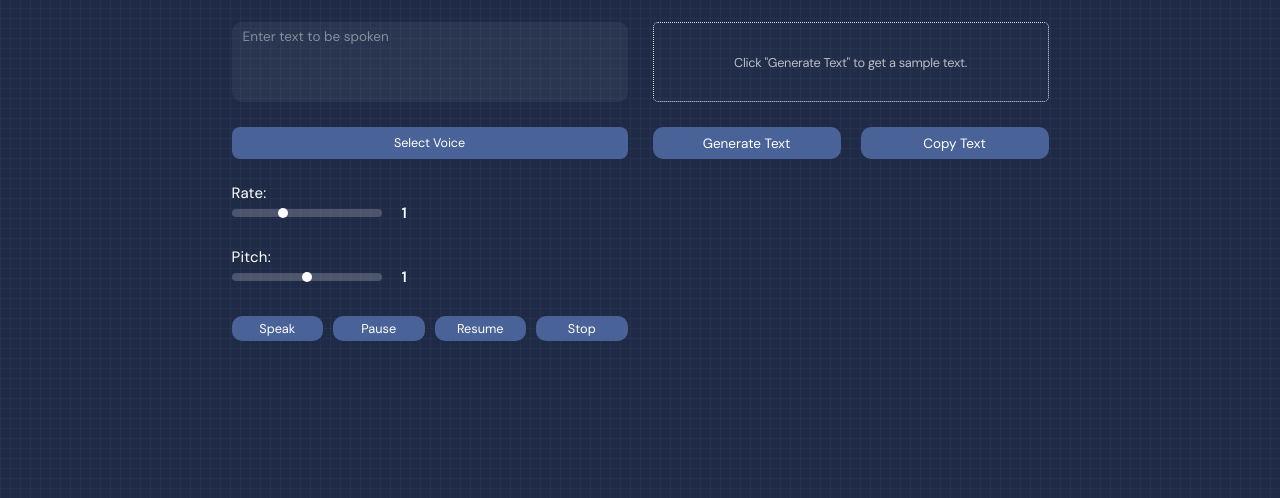
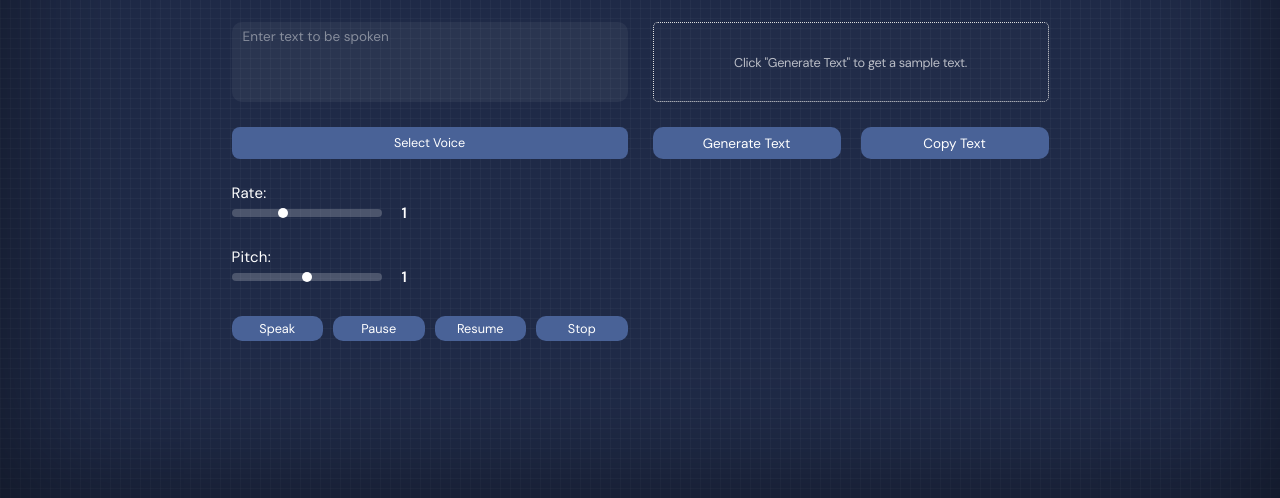
Before and after one commit to Wahab-dev09/text-to-speech, a plain HTML site: page index.html in a window 1280 px wide. Shown: the part 302-800 px from the top of the page. Drawn offline with Linux system fonts and the light colour scheme.

Commit message:
Final Changes

```diff
--- a/style.css
+++ b/style.css
@@ -19,6 +19,16 @@ html{
     background-image: linear-gradient(rgba(250, 250, 250, 0.03) 1px, transparent 1px), linear-gradient(to right, rgba(250, 250, 250, 0.03) 1px, transparent 1px);
     background-size: 10px 10px;
     background-color: #1f2a47;
+    position: relative;
+}
+.main::before{
+    content: "";
+    position: absolute;
+    width: 100%;
+    height: 100%;
+    z-index: 0;
+    background-color: transparent;
+    box-shadow: 0px 0px 100px 0px rgba(0, 0, 0, 0.5) inset;
 }
 .frame{
     width: 100%;
@@ -119,6 +129,13 @@ textarea:focus{    border: 1px solid rgb(73, 98, 151);    outline: none;}
     max-height: 200px;
     overflow-y: auto;
     z-index: 10;
+}
+.options-list::-webkit-scrollbar {width: 3px; }
+.options-list::-webkit-scrollbar-thumb {background-color: rgba(255, 255, 255, 0.5);border-radius: 10px;}
+.options-list::-webkit-scrollbar-thumb:hover {background-color: rgba(255, 255, 255, 0.7);}
+.options-list::-webkit-scrollbar-track {
+    background-color: transparent; /* Track color */
+    border-radius: 10px;
 }
 label{color: white;letter-spacing: 0.2px;}
 .option {
@@ -263,4 +280,7 @@ input[type="range"]::-moz-range-thumb {
     #generateTextBtn, #copyTextBtn {padding: 7.5px 0px;}
     textarea{height: 80px;}
     #randomTextDisplay { height: 80px; }
+    .main::before{
+        box-shadow: 0px 0px 130px 0px rgba(0, 0, 0, 0.5) inset;
+    }
 }
```
